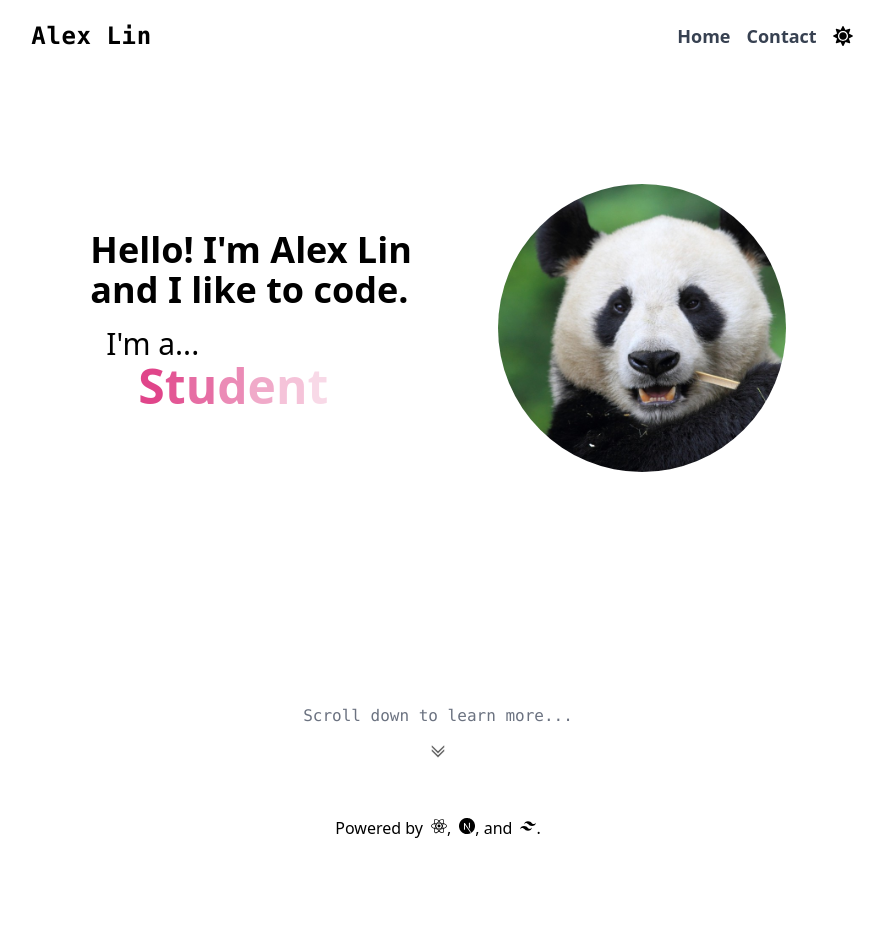
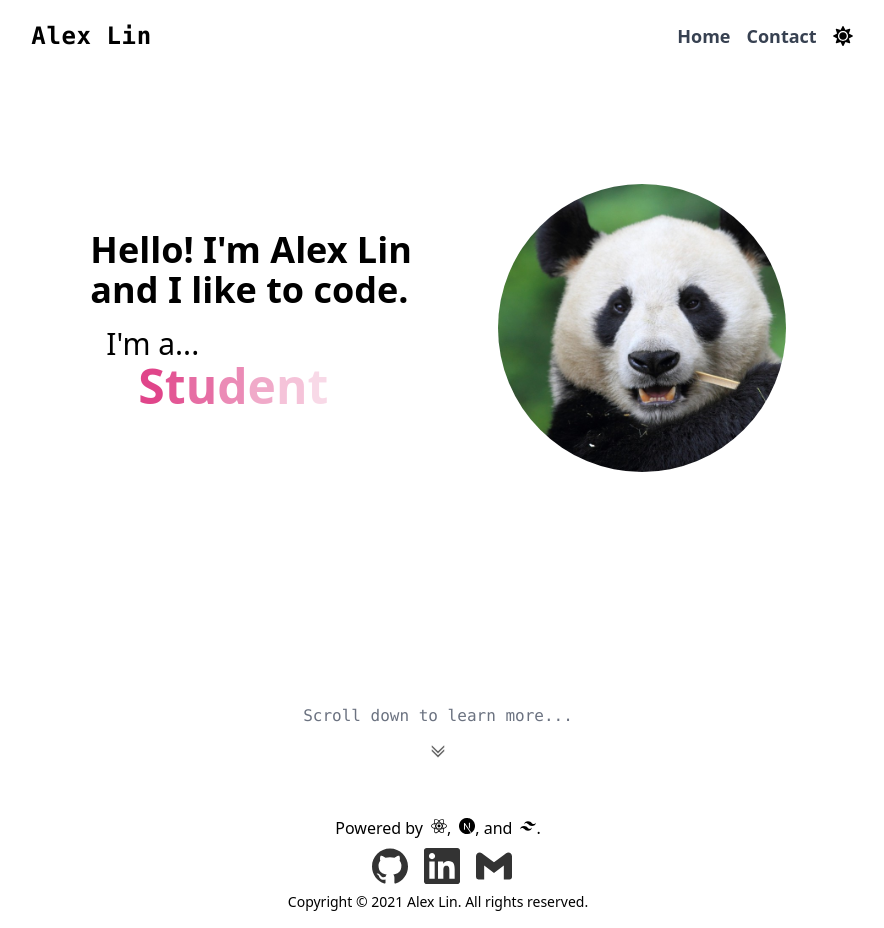
Before and after one commit to alxn3/alxn3.github.io, a Next.js app: page / in a window 1280 px wide. Shown: the whole page, without its empty margins (202-1086 px from the left). Before the commit the page ends 856 px from the top, so only its background shows below. Built offline with nearby package versions, Linux system fonts and the light colour scheme.

Commit message:
Add contact info and copyright

```diff
--- a/src/components/footer.tsx
+++ b/src/components/footer.tsx
@@ -1,5 +1,12 @@
 import Image from 'next/image';
-import { SiNextdotjs, SiReact, SiTailwindcss } from 'react-icons/si';
+import {
+  SiLinkedin,
+  SiGithub,
+  SiGmail,
+  SiNextdotjs,
+  SiReact,
+  SiTailwindcss,
+} from 'react-icons/si';
 
 const madeWith = [
   {
@@ -19,13 +26,34 @@ const madeWith = [
   },
 ];
 
+const contactClassName = 'opacity-80 hover:opacity-100 transition-opacity';
+const contact = [
+  {
+    name: 'GitHub',
+    icon: <SiGithub className={contactClassName} />,
+    url: 'https://github.com/alxn3',
+  },
+  {
+    name: 'LinkedIn',
+    icon: <SiLinkedin className={contactClassName} />,
+    url: 'https://www.linkedin.com/in/alexlin03/',
+  },
+  {
+    name: 'Mail',
+    icon: <SiGmail className={contactClassName} />,
+    url: 'mailto:contact@alexlin.me',
+  },
+];
+
 type Props = {
   className?: string;
-}
+};
 
-const Footer: React.FC<Props> = ({className}) => {
+const Footer: React.FC<Props> = ({ className }) => {
   return (
-    <footer className={`flex p-4 flex-col items-center ${className || ''}`}>
+    <footer
+      className={`flex p-4 flex-col items-center space-y-2 ${className || ''}`}
+    >
       <p className="font-regular text-md">
         Powered by
         {madeWith.map((elem, i) => (
@@ -46,6 +74,21 @@ const Footer: React.FC<Props> = ({className}) => {
         ))}
         .
       </p>
+      <div className="flex text-4xl space-x-4">
+        {contact.map((elem, i) => (
+          <span key={i} className="inline-block ml-2">
+            <a
+              href={elem.url}
+              title={elem.name}
+              rel="noreferrer"
+              target="_blank"
+            >
+              {elem.icon}
+            </a>
+          </span>
+        ))}
+      </div>
+      <p className="text-sm">Copyright © {new Date().getFullYear()} Alex Lin. All rights reserved.</p>
     </footer>
   );
 };
```
